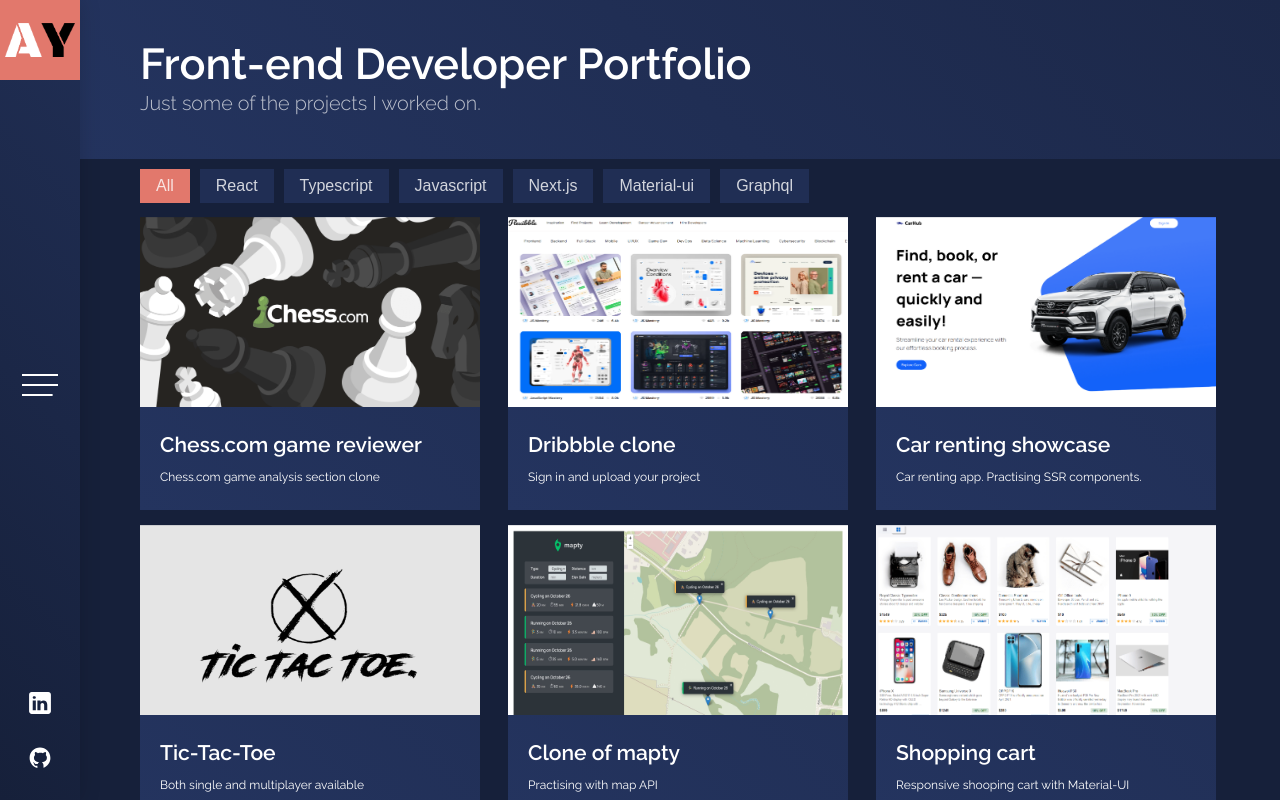
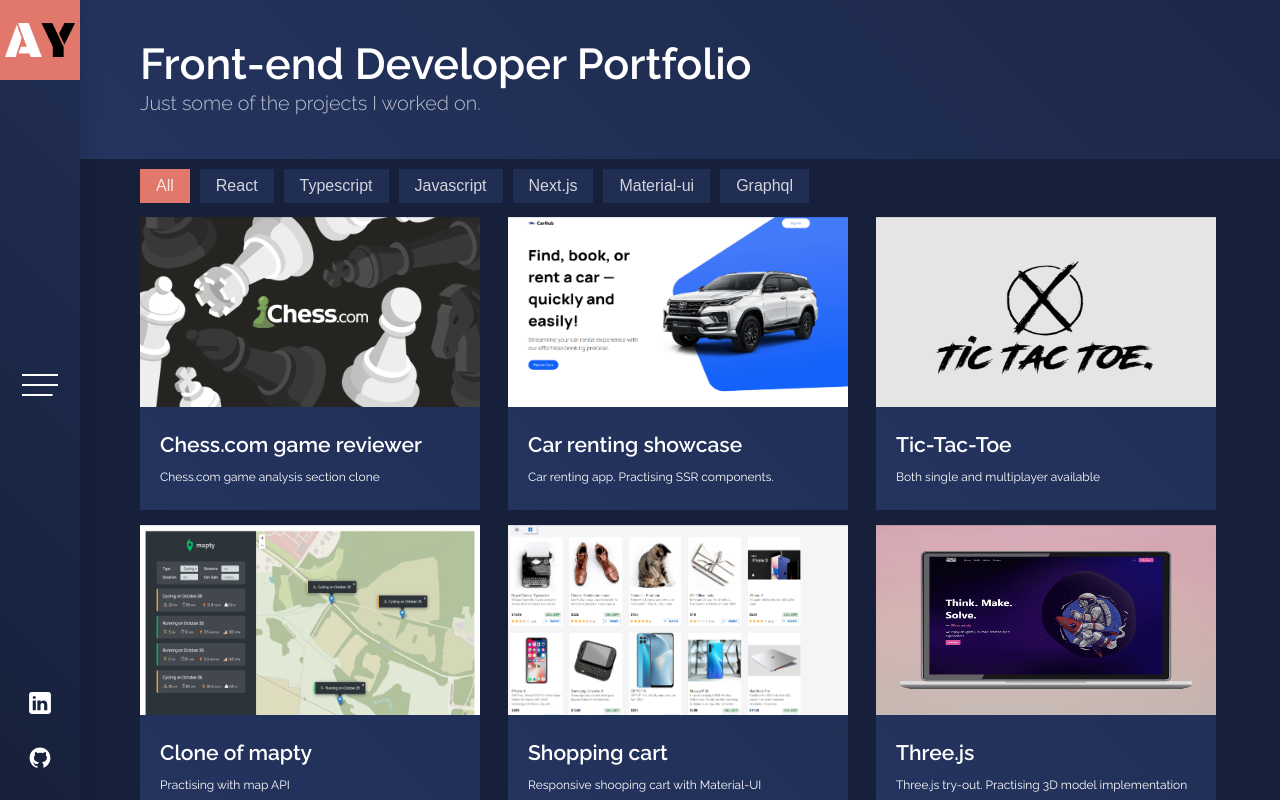
Before and after one commit to Andrew-debug/portfolio, a React (Vite) app: page /portfolio/portfolio in a window 1280 px wide. Built offline with nearby package versions, Linux system fonts and the light colour scheme.

Commit message:
adding mapty and tictactoe, removed dribbble till fix

```diff
--- a/src/assets/data/portfolioData.js
+++ b/src/assets/data/portfolioData.js
@@ -22,22 +22,22 @@
     image: chesscom,
     link: "https://andrew-debug.github.io/chessreviewapp/",
   },
-  {
-    id: 2,
-    title: "Dribbble clone",
-    description: "Sign in and upload your project",
-    techUsed: [
-      "React",
-      "Typescript",
-      "Next.js",
-      "GraphQL",
-      "NextAuth",
-      "Cloudinary",
-    ],
-    categories: ["react", "typescript", "next.js", "graphql"],
-    image: flexibble,
-    link: "https://dribbble-clone-ten.vercel.app/",
-  },
+  // {
+  //   id: 2,
+  //   title: "Dribbble clone",
+  //   description: "Sign in and upload your project",
+  //   techUsed: [
+  //     "React",
+  //     "Typescript",
+  //     "Next.js",
+  //     "GraphQL",
+  //     "NextAuth",
+  //     "Cloudinary",
+  //   ],
+  //   categories: ["react", "typescript", "next.js", "graphql"],
+  //   image: flexibble,
+  //   link: "https://dribbble-clone-ten.vercel.app/",
+  // },
   {
     id: 3,
     title: "Car renting showcase",
```
